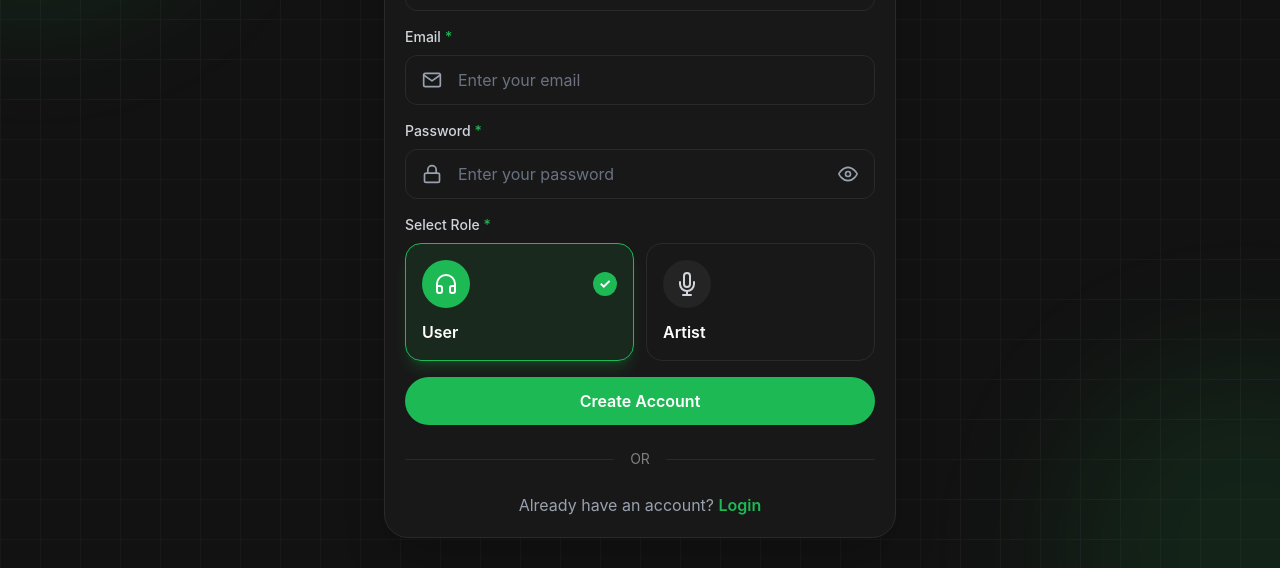
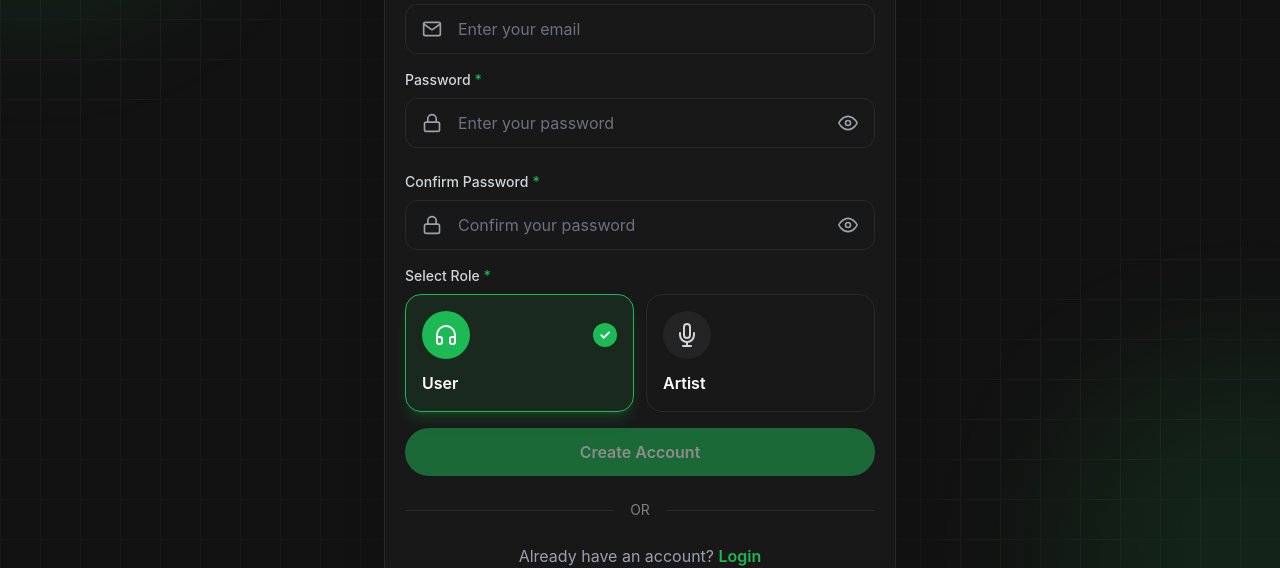
Before and after one commit to Akshitpatel1115/Spotify-Clone, a React app in the folder frontend/: page /register in a window 1280 px wide. Shown: the part 221-789 px from the top of the page. Built offline with nearby package versions, Linux system fonts and the light colour scheme; no server answers; the HTML template or start-up script is replaced by a standard one.

Commit message:
add new password strength panel

```diff
--- /dev/null
+++ b/frontend/src/components/auth/PasswordStrengthMeter.jsx
@@ -0,0 +1,79 @@
+import React from "react";
+import { FiCheckCircle, FiCircle } from "react-icons/fi";
+
+const PasswordStrengthMeter = ({ password }) => {
+  const getRequirements = () => [
+    { label: "At least 8 characters", met: password.length >= 8 },
+    { label: "One uppercase letter", met: /[A-Z]/.test(password) },
+    { label: "One lowercase letter", met: /[a-z]/.test(password) },
+    { label: "One number", met: /[0-9]/.test(password) },
+    { label: "One special character", met: /[^A-Za-z0-9]/.test(password) },
+  ];
+
+  const requirements = getRequirements();
+  const strengthScore = requirements.filter((req) => req.met).length;
+
+  const getStrengthData = () => {
+    switch (strengthScore) {
+      case 0:
+      case 1:
+        return { label: "Very Weak", color: "bg-red-500", text: "text-red-500" };
+      case 2:
+        return { label: "Weak", color: "bg-orange-500", text: "text-orange-500" };
+      case 3:
+        return { label: "Fair", color: "bg-yellow-500", text: "text-yellow-500" };
+      case 4:
+        return { label: "Good", color: "bg-green-400", text: "text-green-400" };
+      case 5:
+        return { label: "Excellent", color: "bg-green-500", text: "text-green-500" };
+      default:
+        return { label: "Very Weak", color: "bg-red-500", text: "text-red-500" };
+    }
+  };
+
+  const strengthData = getStrengthData();
+
+  return (
+    <div className="w-full rounded-xl bg-gray-900 p-4 border border-border shadow-md">
+      {/* Strength Meter Header */}
+      <div className="flex justify-between items-center mb-2">
+        <span className="text-sm font-medium text-gray-300">Password Strength</span>
+        <span className={`text-sm font-bold transition-colors duration-300 ${strengthData.text}`}>{strengthData.label}</span>
+      </div>
+
+      {/* Strength Bar */}
+      <div className="flex gap-1 mb-4 h-2 w-full rounded-full overflow-hidden">
+        {[1, 2, 3, 4, 5].map((level) => (
+          <div
+            key={level}
+            className={`flex-1 transition-colors duration-300 ${
+              level <= strengthScore ? strengthData.color : "bg-gray-700"
+            }`}
+          />
+        ))}
+      </div>
+
+      {/* Requirements List */}
+      <div className="space-y-1.5">
+        {requirements.map((req, index) => (
+          <div key={index} className="flex items-center gap-2">
+            {req.met ? (
+              <FiCheckCircle className="text-green-500 shrink-0 w-4 h-4 transition-colors duration-300" />
+            ) : (
+              <FiCircle className="text-gray-500 shrink-0 w-4 h-4 transition-colors duration-300" />
+            )}
+            <span
+              className={`text-sm transition-colors duration-300 ${
+                req.met ? "text-gray-200" : "text-gray-500"
+              }`}
+            >
+              {req.label}
+            </span>
+          </div>
+        ))}
+      </div>
+    </div>
+  );
+};
+
+export default PasswordStrengthMeter;
--- a/frontend/src/components/auth/RegisterForm.jsx
+++ b/frontend/src/components/auth/RegisterForm.jsx
@@ -5,6 +5,7 @@ import { FiUser, FiMail, FiLock } from "react-icons/fi";
 import Input from "../common/Input";
 import Button from "../common/Button";
 import RoleSelector from "./RoleSelector";
+import PasswordStrengthMeter from "./PasswordStrengthMeter";
 import api from "../../api/axios";
 import { useToast } from "../../context/ToastContext";
 
@@ -13,8 +14,10 @@ const RegisterForm = () => {
     username: "",
     email: "",
     password: "",
+    confirmPassword: "",
     role: "user",
   });
+  const [isPasswordFocused, setIsPasswordFocused] = useState(false);
   const [isLoading, setIsLoading] = useState(false);
   const [isOtpStep, setIsOtpStep] = useState(false);
   const [otp, setOtp] = useState("");
@@ -61,6 +64,19 @@ const RegisterForm = () => {
     return `${m}:${s < 10 ? '0' : ''}${s}`;
   };
 
+  const isPasswordValid = () => {
+    const p = formData.password;
+    return (
+      p.length >= 8 &&
+      /[A-Z]/.test(p) &&
+      /[a-z]/.test(p) &&
+      /[0-9]/.test(p) &&
+      /[^A-Za-z0-9]/.test(p)
+    );
+  };
+
+  const passwordsMatch = formData.password === formData.confirmPassword;
+
   const handleSubmit = async (e) => {
     e.preventDefault();
     console.log("Register button clicked. Validating form data...");
@@ -78,9 +94,13 @@ const RegisterForm = () => {
       return;
     }
 
-    if (formData.password.length < 6) {
-      console.log("Validation failed: Password too short.");
-      toast.error("Password must be at least 6 characters long.");
+    if (!isPasswordValid()) {
+      toast.error("Password does not meet all requirements.");
+      return;
+    }
+
+    if (!passwordsMatch) {
+      toast.error("Passwords do not match.");
       return;
     }
 
@@ -239,6 +259,7 @@ const RegisterForm = () => {
           required
         />
 
+        <div className="relative">
           <Input
             label="Password"
             type="password"
@@ -246,16 +267,61 @@ const RegisterForm = () => {
             placeholder="Enter your password"
             value={formData.password}
             onChange={handleChange}
+            onFocus={() => setIsPasswordFocused(true)}
+            onBlur={() => setIsPasswordFocused(false)}
             icon={FiLock}
             required
           />
+          {/* Smooth slide down for the strength meter */}
+          <div
+            className={`mt-2 transition-all duration-300 overflow-hidden ${
+              isPasswordFocused || formData.password.length > 0
+                ? "max-h-[300px] opacity-100"
+                : "max-h-0 opacity-0"
+            }`}
+          >
+            <PasswordStrengthMeter password={formData.password} />
+          </div>
+        </div>
+
+        <div>
+          <Input
+            label="Confirm Password"
+            type="password"
+            name="confirmPassword"
+            placeholder="Confirm your password"
+            value={formData.confirmPassword}
+            onChange={handleChange}
+            icon={FiLock}
+            required
+          />
+          {formData.confirmPassword.length > 0 && !passwordsMatch && (
+            <p className="mt-1 text-sm text-red-500 transition-opacity duration-300">
+              Passwords do not match.
+            </p>
+          )}
+          {formData.confirmPassword.length > 0 && passwordsMatch && (
+            <p className="mt-1 text-sm text-green-500 transition-opacity duration-300">
+              Passwords match.
+            </p>
+          )}
+        </div>
 
         <RoleSelector
           value={formData.role}
           onChange={handleRoleChange}
         />
 
-        <Button type="submit" disabled={isLoading}>
+        <Button
+          type="submit"
+          disabled={
+            isLoading ||
+            !isPasswordValid() ||
+            !passwordsMatch ||
+            !formData.username ||
+            !formData.email
+          }
+        >
           {isLoading ? "Sending OTP..." : "Create Account"}
         </Button>
       </form>
```
Lines whose indentation alone changed are shown as unchanged.
